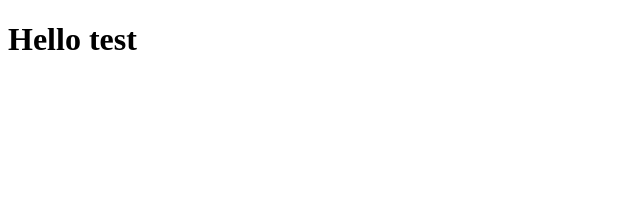
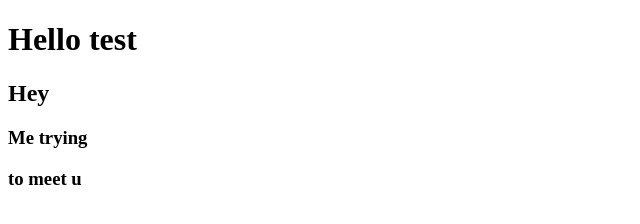
Before and after one commit to Redeace/Test_adding, a plain HTML site: page index.html in a window 1280 px wide. Shown: the whole page, without its empty margins (0-640 px from the left). Drawn offline with Linux system fonts and the light colour scheme.

Commit message:
adding pixes

```diff
--- a/index.html
+++ b/index.html
@@ -8,6 +8,9 @@
 </head>
 <body>
     <h1>Hello test</h1>
+    <h2>Hey</h2>
+    <h3>Me trying</h3>
+    <h3>to meet u</h3>
 
 </body>
 </html>
```
